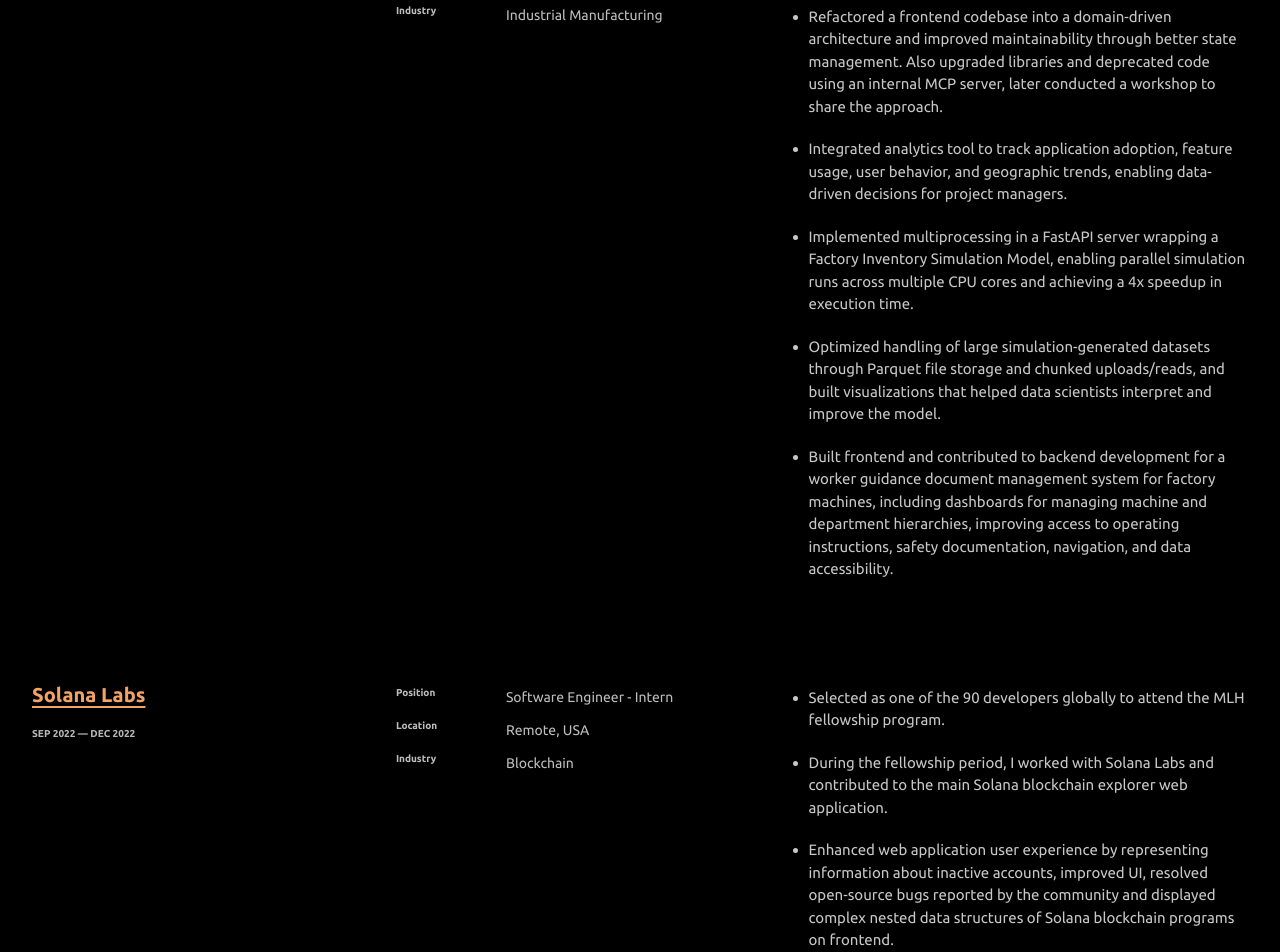
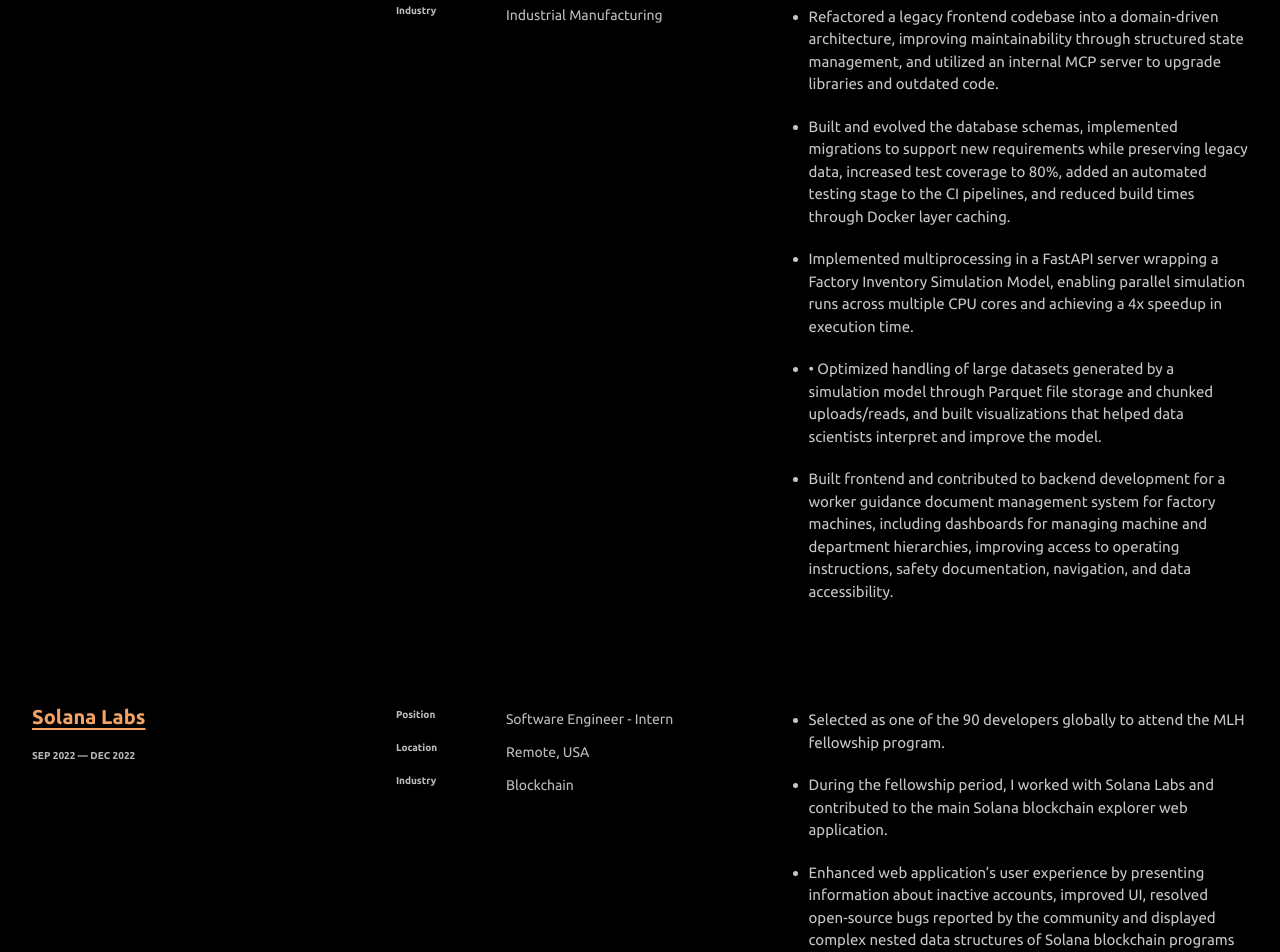
Before and after one commit to yahya-cloud/portfolio-next, a Next.js app: page / in a window 1280 px wide. Shown: the part 1040-1992 px from the top of the page. Built offline with nearby package versions, Linux system fonts and the light colour scheme; a web font is replaced by a local one.

Commit message:
Update ExperienceListIndex.js

```diff
--- a/app/components/Experience/ExperienceListIndex.js
+++ b/app/components/Experience/ExperienceListIndex.js
@@ -3,10 +3,10 @@
     name: "SIEMENS",
     bulletPoints: [
       "Led frontend development of a Factory Orders Quality Assurance application adopted by 10 SIEMENS factories globally, including 2 in Germany.",
-      "Refactored a frontend codebase into a domain-driven architecture and improved maintainability through better state management. Also upgraded libraries and deprecated code using an internal MCP server, later conducted a workshop to share the approach.",
-      "Integrated analytics tool to track application adoption, feature usage, user behavior, and geographic trends, enabling data-driven decisions for project managers.",
+      "Refactored a legacy frontend codebase into a domain-driven architecture, improving maintainability through structured state management, and utilized an internal MCP server to upgrade libraries and outdated code.",
+      "Built and evolved the database schemas, implemented migrations to support new requirements while preserving legacy data, increased test coverage to 80%, added an automated testing stage to the CI pipelines, and reduced build times through Docker layer caching.",
       "Implemented multiprocessing in a FastAPI server wrapping a Factory Inventory Simulation Model, enabling parallel simulation runs across multiple CPU cores and achieving a 4x speedup in execution time.",
-      "Optimized handling of large simulation-generated datasets through Parquet file storage and chunked uploads/reads, and built visualizations that helped data scientists interpret and improve the model.",
+      "• Optimized handling of large datasets generated by a simulation model through Parquet file storage and chunked uploads/reads, and built visualizations that helped data scientists interpret and improve the model.",
       "Built frontend and contributed to backend development for a worker guidance document management system for factory machines, including dashboards for managing machine and department hierarchies, improving access to operating instructions, safety documentation, navigation, and data accessibility."
     ],
     timeline: { start: "JULY 2024", end: "Present" },
@@ -20,7 +20,7 @@
     bulletPoints: [
       "Selected as one of the 90 developers globally to attend the MLH fellowship program.",
       "During the fellowship period, I worked with Solana Labs and contributed to the main Solana blockchain explorer web application.",
-      "Enhanced web application user experience by representing information about inactive accounts, improved UI, resolved open-source bugs reported by the community and displayed complex nested data structures of Solana blockchain programs on frontend."
+      " Enhanced web application’s user experience by presenting information about inactive accounts, improved UI, resolved open-source bugs reported by the community and displayed complex nested data structures of Solana blockchain programs on the frontend."
     ],
     timeline: { start: "SEP 2022", end: "DEC 2022" },
     location: { country: "USA", city: "Remote" },
```
